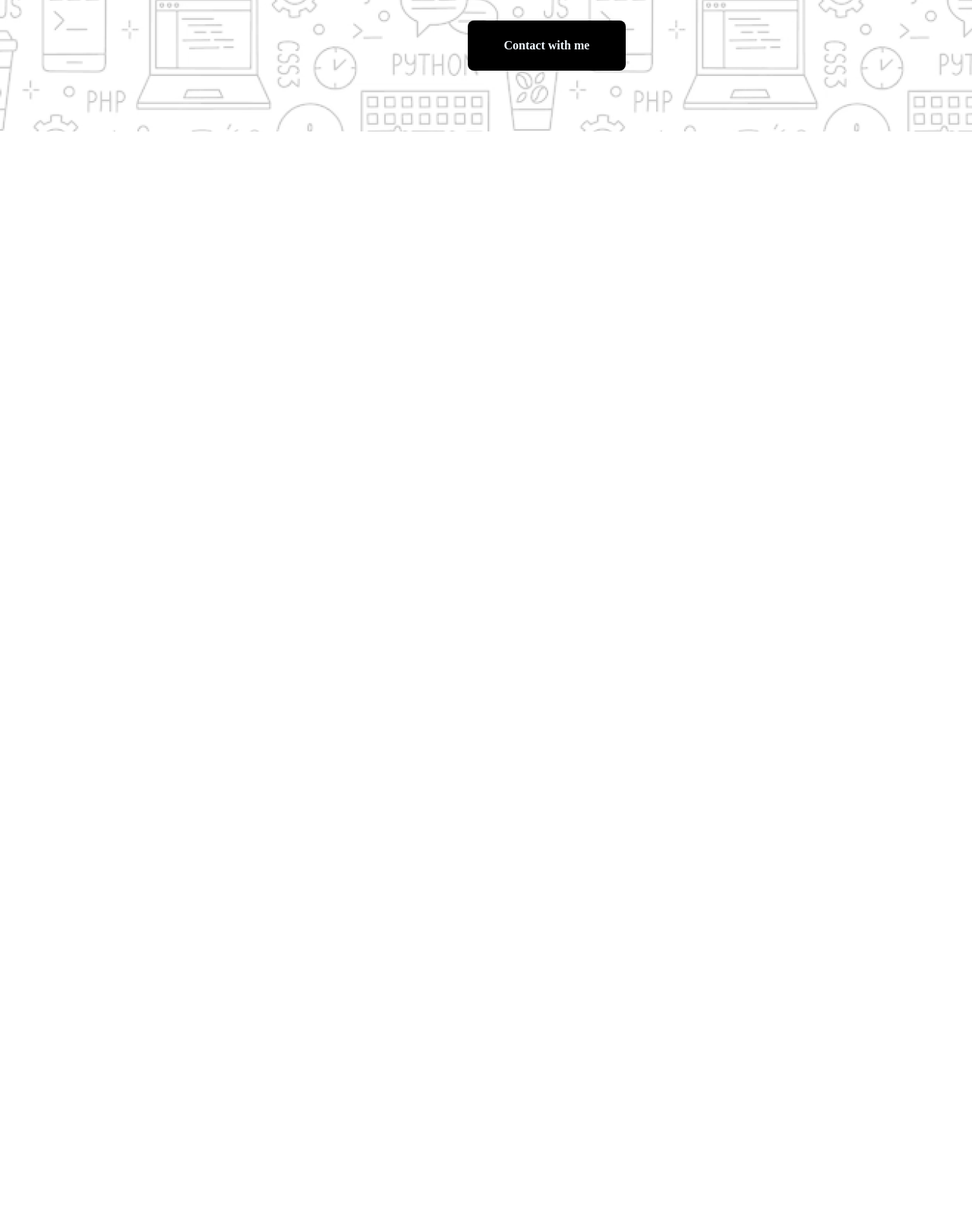
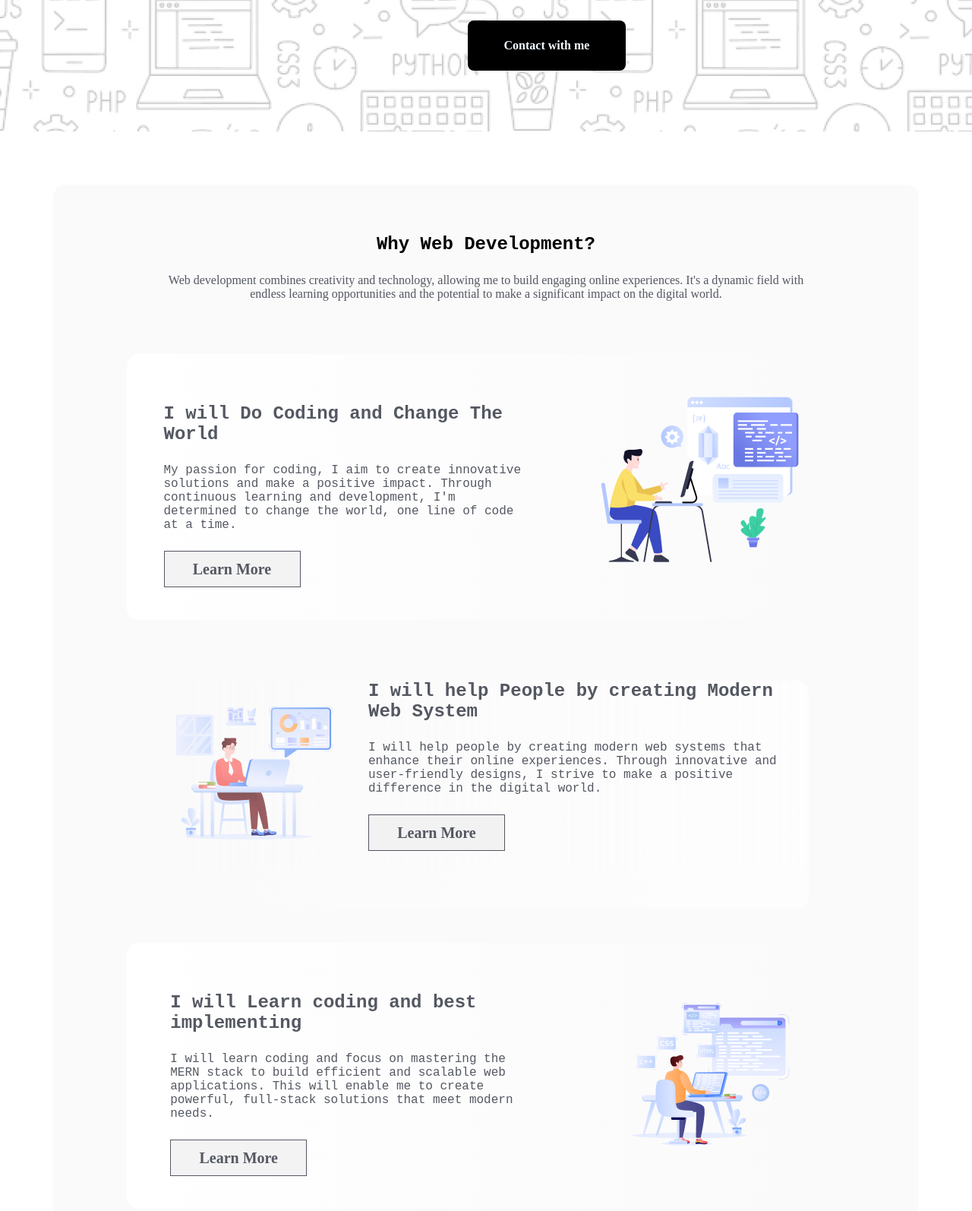
Before and after one commit to aminul118/batch10-assignment1, a plain HTML site: page index.html in a window 1280 px wide. Shown: the part 634-2228 px from the top of the page at 76% size. Before the commit the page ends 807 px from the top, so only its background shows below. Drawn offline with Linux system fonts and the light colour scheme; a web font is replaced by a local one.

Commit message:
Second section finished and add 3 image

```diff
--- a/index.html
+++ b/index.html
@@ -43,9 +43,47 @@
 
         <!-- second section starts from here -->
 
-        <section>
+        <section class="second-section">
 
+            <div class="second-section-div-one">
+                <h1>Why Web Development? </h1>
+                <p>Web development combines creativity and technology, allowing me to build engaging online experiences.
+                    It's a dynamic field with endless learning opportunities and the potential to make a significant
+                    impact on the digital world.</p>
+            </div>
 
+            <div class="second-section-div-one-img">
+                <div class="second-section-div-one-text">
+                    <h1>I will Do Coding and Change The World</h1>
+                    <p> My passion for coding, I aim to create innovative solutions and make a positive impact.
+                        Through continuous learning and development, I'm determined to change the world, one line of
+                        code at a time.</p>
+                    <div> <button class="btn-learn-more"> Learn More</button> </div>
+                </div>
+                <div> <img src="assets/Layer_1.png" alt=""></div>
+            </div>
+
+            <div class="second-section-div-two-img">
+                <div class="image-two"><img src="assets/Group 3.png" alt=""></div>
+                <div class="second-section-div-two-text">
+                    <h1>I will help People by creating Modern Web System</h1>
+                    <p> I will help people by creating modern web systems that enhance their online experiences. Through
+                        innovative and user-friendly designs, I strive to make a positive difference in the digital
+                        world.</p>
+                    <div> <button class="btn-learn-more"> Learn More</button> </div>
+                </div>
+            </div>
+
+            <div class="second-section-div-one-img">
+                <div class="second-section-div-one-text">
+                    <h1>I will Learn coding and best implementing</h1>
+                    <p> I will learn coding and focus on mastering the MERN stack to build efficient and scalable web
+                        applications. This will enable me to create powerful, full-stack solutions that meet modern
+                        needs.
+                    </p>
+                    <div> <button class="btn-learn-more"> Learn More</button> </div>
+                </div>
+                <div> <img src="assets/Group 4.png" alt=""></div>
         </section>
 
 
--- a/styles/style.css
+++ b/styles/style.css
@@ -24,18 +24,31 @@
   color: rgb(212, 14, 14);
 }
 
-.btn{
+/* All Button Section */
+.btn {
   width: 208px;
-height: 66px;
-font-family: Azeret Mono;
-font-size: 16px;
-font-weight: 600;
+  height: 66px;
+  font-family: Azeret Mono;
+  font-size: 16px;
+  font-weight: 600;
   background-color: rgb(0, 0, 0);
   color: aliceblue;
   border-radius: 8px;
   border: none;
 }
 
+.btn-learn-more {
+  width: 180px;
+  height: 48px;
+  box-sizing: border-box;
+  border: 1px solid rgb(13, 19, 33);
+  text-align: center;
+  color: black;
+  color: rgb(13, 19, 33);
+  font-family: Azeret Mono;
+  font-size: 20px;
+  font-weight: 600;
+}
 
 /* hero-section */
 .hero-section {
@@ -81,3 +94,88 @@ font-weight: 600;
 }
 
 /* second section starts from here */
+.second-section {
+  width: 1140px;
+  height: 1393px;
+  border-radius: 16px;
+  background: rgba(13, 19, 33, 0.02);
+  margin: 0 auto;
+  display: flex;
+  flex-direction: column;
+  align-items: center;
+  text-align: center;
+  margin-top: 70px;
+}
+
+.second-section-div-one {
+  width: 852px;
+  height: 113px;
+  margin-top: 65px;
+}
+.second-section-div-one p {
+  margin-top: 25px;
+  color: rgb(13, 19, 33);
+  font-family: Azeret Mono;
+  font-size: 16px;
+  font-weight: 400;
+  opacity: 0.7;
+}
+
+.second-section-div-one-img {
+  display: flex;
+  align-items: center;
+  justify-content: space-around;
+  margin-top: 45px;
+  position: static;
+  width: 946px;
+  height: 350px;
+  border-radius: 16px;
+  background: linear-gradient(
+    90deg,
+    rgb(255, 255, 255),
+    rgba(255, 255, 255, 0) 100%
+  );
+}
+
+.second-section-div-one-text {
+  display: flex;
+  flex-direction: column;
+  align-items: start;
+  text-align: left;
+  width: 477px;
+  height: 220px;
+  gap: 25px;
+  color: rgb(13, 19, 33);
+  font-family: Azeret Mono;
+  font-size: 16px;
+  font-weight: 400;
+  opacity: 0.7;
+}
+
+
+.second-section-div-two-img {
+  display: flex;
+  margin-top: 80px;
+  width: 850px;
+  height: 300px;
+  border-radius: 16px;
+  background: linear-gradient(
+    270deg,
+    rgb(255, 255, 255),
+    rgba(255, 255, 255, 0) 100%);
+  color: rgb(13, 19, 33);
+  font-family: Azeret Mono;
+  font-size: 16px;
+  font-weight: 400;
+  text-align: left;
+  opacity: 0.7;
+  gap: 30px;
+}
+
+.second-section-div-two-text{
+  display: flex;
+  flex-direction: column;
+  gap: 25px;
+}
+
+/* Third section starts from here */
```
